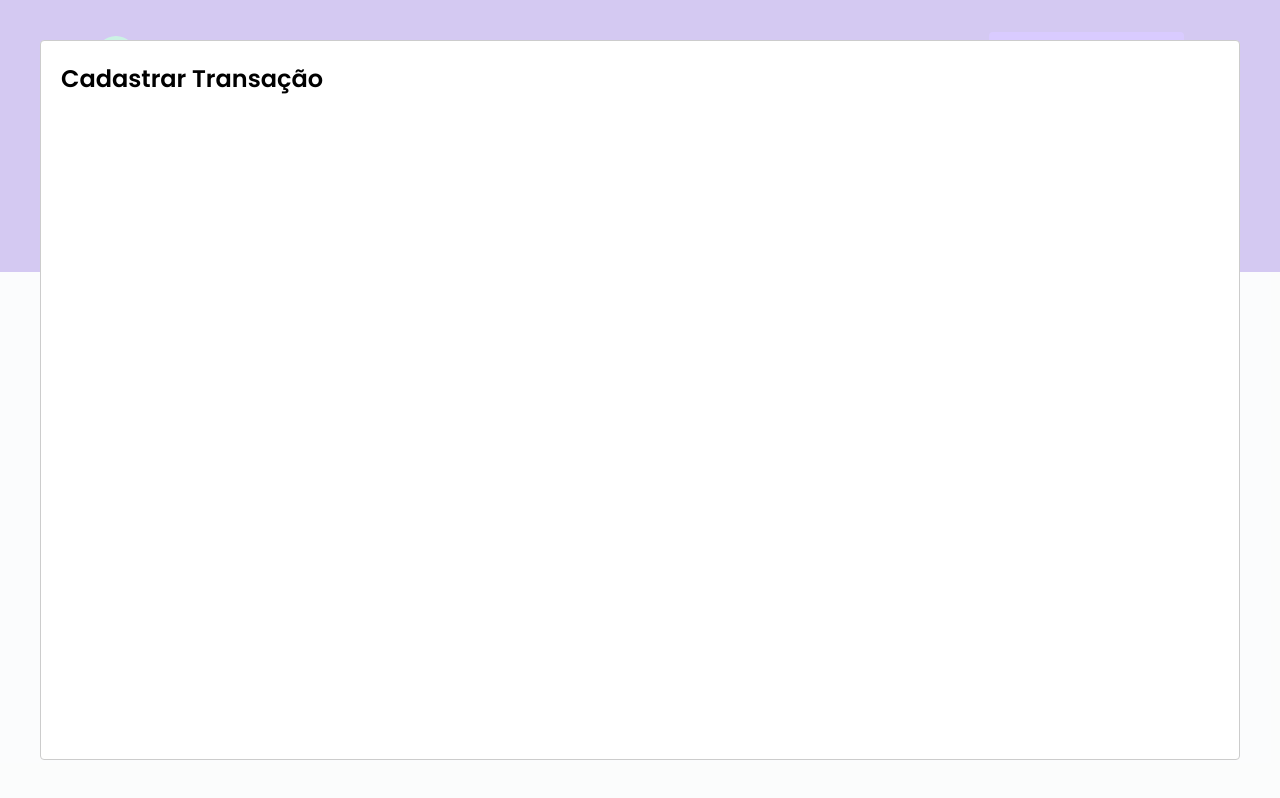
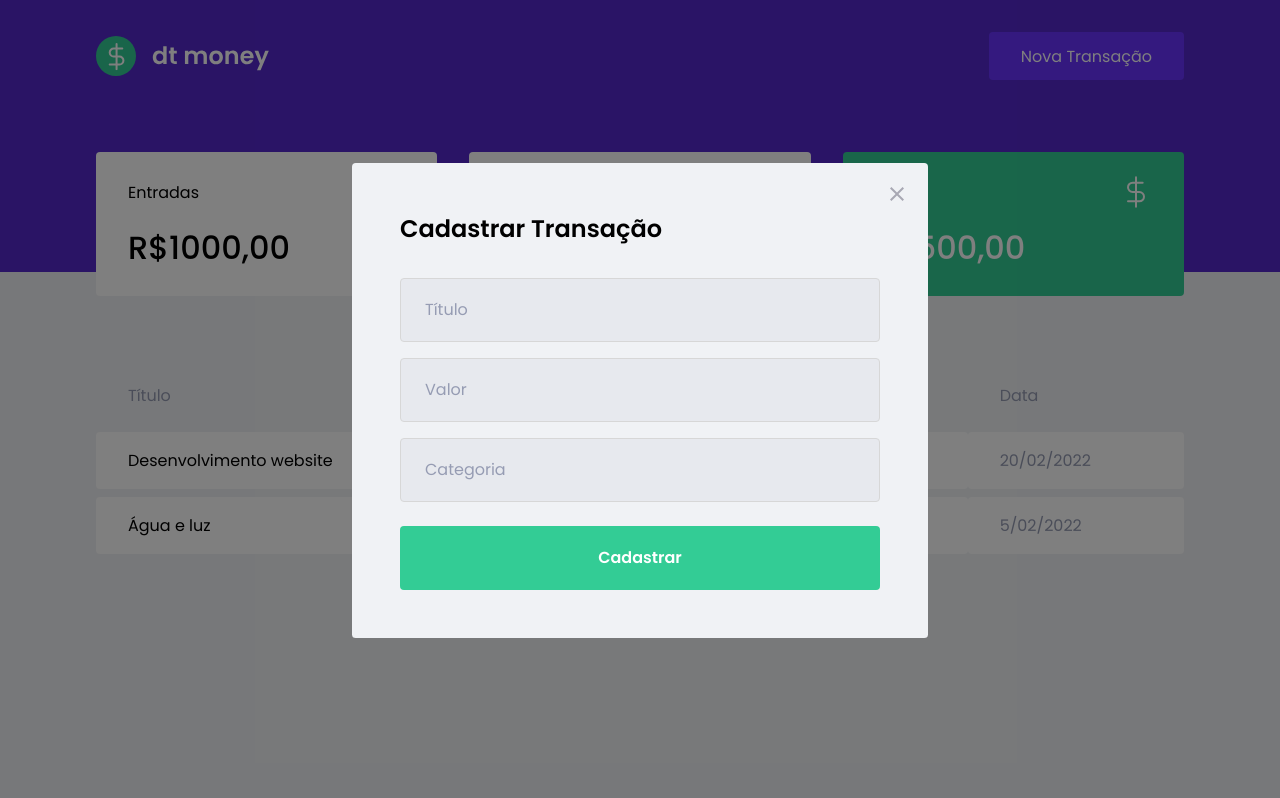
Before and after one commit to EvangelistaR/dt_money, a React (Create React App) app: page / in a window 1280 px wide. Both pictures are taken after a click on the button "Nova Transação". Built offline with nearby package versions, Linux system fonts and the light colour scheme; no server answers; what miragejs would draw is missing.

Commit message:
style the modal

```diff
--- a/src/components/NewTransactionModal/index.tsx
+++ b/src/components/NewTransactionModal/index.tsx
@@ -1,4 +1,6 @@
 import Modal from 'react-modal';
+import closeImg from '../../assets/close.svg';
+import { Container } from './styles';
 
 interface NewTransactionModalProps {
   isOpen: boolean;
@@ -10,8 +12,26 @@
     <Modal
       isOpen= {isOpen}
       onRequestClose={onRequestClose}
+      overlayClassName="react-modal-overlay"
+      className="react-modal-content"
     >
-      <h2>Cadastrar Transação</h2>
+      <button
+        type="button"
+        onClick={onRequestClose}
+        className="react-modal-close"
+      >
+        <img src={closeImg} alt="Fechar modal"/>
+      </button>
+      <Container>
+        <h2>Cadastrar Transação</h2>
+
+        <input placeholder="Título"/>
+        <input type="number" placeholder="Valor"/>
+        <input placeholder="Categoria"/>
+
+        <button type="submit">Cadastrar</button>
+      </Container>
+
     </Modal>
   )
 }
--- a/src/components/NewTransactionModal/styles.ts
+++ b/src/components/NewTransactionModal/styles.ts
@@ -1,3 +1,49 @@
-import style from 'styled-components';
+import styled from 'styled-components';
 
-export const Container = style.div``;
+export const Container = styled.form`
+  h2 {
+    color: var(--text-file);
+    font-size: 1.5rem;
+    margin-bottom: 2rem;
+  }
+
+  input {
+    width: 100%;
+    padding: 0 1.5rem;
+    height: 4rem;
+    border-radius: 0.25rem;
+
+    border: 1px solid #d7d7d7;
+    background: #e7e9ee;
+
+    font-weight: 400;
+    font-size: 1rem;
+
+    &::placeholder {
+      color: var(--text-body);
+    }
+
+    & + input {
+      margin-top: 1rem;
+    }
+  }
+
+  button[type="submit"] {
+    width: 100%;
+    padding: 0 1.5rem;
+    height: 4rem;
+    background: var(--green);
+    color: #FFF;
+    border-radius: 0.25rem;
+    border: 0;
+    font-size: 1rem;
+    margin-top: 1.5rem;
+    font-weight: 600;
+
+    transition: filter 0.2s;
+
+    &:hover {
+      filter: brightness(0.9);
+    }
+  }
+`;
--- a/src/styles/global.ts
+++ b/src/styles/global.ts
@@ -52,4 +52,41 @@
     cursor: not-allowed;
   }
 
+  .react-modal-overlay {
+    background: rgba(0,0,0, 0.5);
+
+    position: fixed;
+    top: 0;
+    bottom: 0;
+    right: 0;
+    left: 0;
+
+    display: flex;
+    align-items: center;
+    justify-content: center;
+  }
+
+  .react-modal-content {
+    width: 100%;
+    max-width: 576px;
+    background: var(--background);
+    padding: 3rem;
+    position: relative;
+    border-radius: 0.24rem;
+  }
+
+  .react-modal-close {
+    position: absolute;
+    right: 1.5rem;
+    top: 1.5rem;
+    border: 0;
+    background: transparent;
+
+    transition: filter 0.2s;
+
+    &:hover {
+      filter: brightness(0.8);
+    }
+  }
+
 `
```
